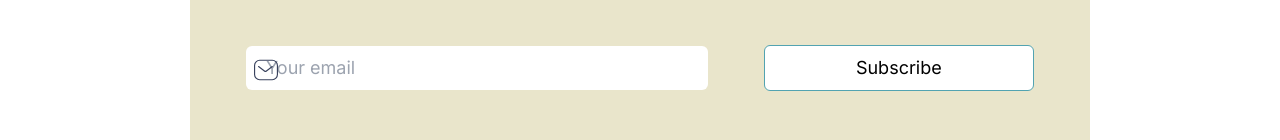
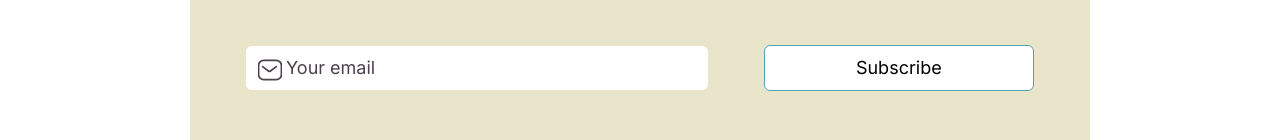
Before and after one commit to smisyuk4/travel-landing, a Next.js app: page / in a window 1280 px wide. Shown: the part 3327-3467 px from the top of the page. Built offline with nearby package versions, Linux system fonts and the light colour scheme.

Commit message:
write subscribe form

```diff
--- a/components/SubscribeForm.tsx
+++ b/components/SubscribeForm.tsx
@@ -1,21 +1,34 @@
+'use client';
+import { useState } from 'react';
 import { EmailIcon } from '@/assets/icons';
 
 const SubscribeForm = () => {
+  const [inputValue, setInputValue] = useState('');
+
   return (
     <div className='bg-custom-bg-color-200 h-[300px] w-[900px] rounded-tl-[100px] mx-auto p-14'>
       <h3 className='text-2xl font-bold mb-10 text-center text-custom-text-color-400'>
         Subscribe to get information, latest news and other interesting offers
         about Jadoo
       </h3>
-      {/*focus-within:hidden*/}
+
       <form className='flex items-center justify-between'>
         <label className='w-[60%] relative'>
-          <EmailIcon className='absolute top-3 left-0 flex items-center pl-2 h-6 w-8' />
+          {inputValue === '' && (
+            <EmailIcon
+              className='absolute top-3 left-1 flex items-center pl-2 h-6 w-8
+                stroke-custom-text-color-400'
+            />
+          )}
+
           <input
-            className='w-full rounded-md px-5 py-2 text-lg bg-custom-bg-color-100'
+            className='w-full rounded-md px-10 py-2 text-lg bg-custom-bg-color-100
+              placeholder-custom-text-color-400'
             id='email'
             placeholder='Your email'
             type='email'
+            value={inputValue}
+            onChange={e => setInputValue(e.target.value)}
           />
         </label>
 
```
Also changed, not shown: assets/icons/email.svg.
